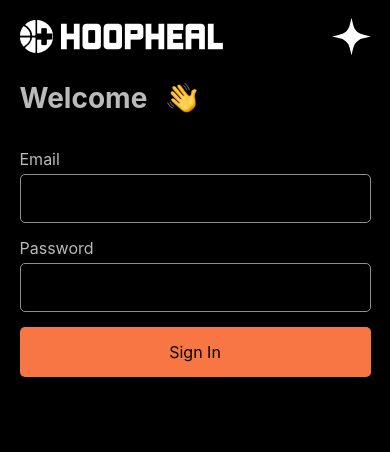
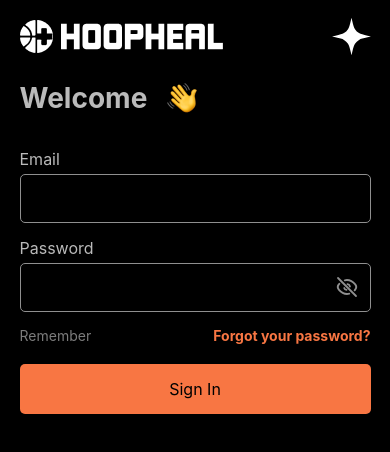
Before and after one commit to TalJa1/HoopHeal, a React Native app: screen /SignIn2 in a window 390 px wide. Shown: the top 452 px of the page. Built offline with nearby package versions, Linux system fonts and the light colour scheme.

Commit message:
Add password visibility toggle and blind password icon to SignIn2 screen

```diff
--- a/assets/svgIcon.tsx
+++ b/assets/svgIcon.tsx
@@ -7,6 +7,15 @@ import {SvgXml} from 'react-native-svg';
 
 export const test = (w?: any, h?: any, color?: any) => {
   const xml = ``;
+
+  return <SvgXml xml={xml} width={w} height={h} />;
+};
+
+export const blindPassIcon = (w?: any, h?: any, color?: any) => {
+  const xml = `<svg width="20" height="20" viewBox="0 0 20 20" fill="none" xmlns="http://www.w3.org/2000/svg">
+<path d="M8.13666 4.41265C8.72197 4.25604 9.34355 4.16667 9.99994 4.16667C13.1311 4.16667 15.4699 6.20033 16.8605 7.86612C17.9039 9.11613 17.9038 10.8841 16.8603 12.1341C16.7004 12.3256 16.528 12.522 16.3433 12.7196M10.4166 7.53457C11.4635 7.7102 12.2898 8.53646 12.4654 9.58333M2.49996 2.5L17.5 17.5M9.5833 12.4654C8.67982 12.3139 7.94066 11.6777 7.64222 10.8333M3.62425 7.31518C3.45174 7.50103 3.29014 7.68562 3.13964 7.86589C2.09614 9.11588 2.09598 10.8839 3.13945 12.1339C4.52999 13.7997 6.86882 15.8333 9.99998 15.8333C10.6684 15.8333 11.3007 15.7407 11.8953 15.5787" stroke="#8F8F8F" stroke-width="1.5" stroke-linecap="round" stroke-linejoin="round"/>
+</svg>
+`;
 
   return <SvgXml xml={xml} width={w} height={h} />;
 };
--- a/services/typeProps.ts
+++ b/services/typeProps.ts
@@ -37,4 +37,7 @@ export interface InputFieldProps {
   value: string;
   onChangeText: (text: string) => void;
   secureTextEntry?: boolean;
+  showPasswordToggle?: boolean;
+  onTogglePasswordVisibility?: () => void;
+  isPasswordVisible?: boolean;
 }
--- a/views/login/SignIn2.tsx
+++ b/views/login/SignIn2.tsx
@@ -11,17 +11,21 @@ import {
 import React, {useState} from 'react';
 import {containerStyle, vh, vw} from '../../services/styleProps';
 import {SafeAreaView} from 'react-native-safe-area-context';
-import {signInStarIcon} from '../../assets/svgIcon';
+import {blindPassIcon, signInStarIcon} from '../../assets/svgIcon';
 import {InputFieldProps} from '../../services/typeProps';
 
 const SignIn2 = () => {
   const [email, setEmail] = useState('');
   const [password, setPassword] = useState('');
+  const [isPasswordVisible, setIsPasswordVisible] = useState(false);
+
+  const handleTogglePasswordVisibility = () => {
+    setIsPasswordVisible(!isPasswordVisible);
+  };
 
   const handleSubmit = () => {
     console.log('Email:', email);
     console.log('Password:', password);
-    // Add your submit logic here
   };
   return (
     <SafeAreaView style={styles.container}>
@@ -35,7 +39,16 @@ const SignIn2 = () => {
               value={password}
               onChangeText={setPassword}
               secureTextEntry
+              showPasswordToggle
+              onTogglePasswordVisibility={handleTogglePasswordVisibility}
+              isPasswordVisible={isPasswordVisible}
             />
+            <View style={styles.rememberForgotContainer}>
+              <Text style={styles.rememberText}>Remember</Text>
+              <TouchableOpacity>
+                <Text style={styles.forgotText}>Forgot your password?</Text>
+              </TouchableOpacity>
+            </View>
             <TouchableOpacity style={styles.submitBtn} onPress={handleSubmit}>
               <Text style={styles.submitTxt}>Sign In</Text>
             </TouchableOpacity>
@@ -66,16 +79,28 @@ const InputField: React.FC<InputFieldProps> = ({
   value,
   onChangeText,
   secureTextEntry = false,
+  showPasswordToggle = false,
+  onTogglePasswordVisibility,
+  isPasswordVisible,
 }) => {
   return (
     <View style={styles.inputContainer}>
       <Text style={styles.label}>{label}</Text>
-      <TextInput
-        style={styles.input}
-        value={value}
-        onChangeText={onChangeText}
-        secureTextEntry={secureTextEntry}
-      />
+      <View style={styles.inputWrapper}>
+        <TextInput
+          style={[styles.input, label === 'Password' && {paddingRight: vw(20)}]}
+          value={value}
+          onChangeText={onChangeText}
+          secureTextEntry={secureTextEntry && !isPasswordVisible}
+        />
+        {showPasswordToggle && (
+          <TouchableOpacity
+            onPress={onTogglePasswordVisibility}
+            style={styles.blindBtn}>
+            {blindPassIcon(24, 24, '#8F8F8F')}
+          </TouchableOpacity>
+        )}
+      </View>
     </View>
   );
 };
@@ -123,6 +148,12 @@ const styles = StyleSheet.create({
     borderRadius: 5,
     paddingHorizontal: vw(3),
     color: '#BABABA',
+    width: '100%',
+  },
+  inputWrapper: {
+    flexDirection: 'row',
+    justifyContent: 'space-between',
+    alignItems: 'center',
   },
   submitBtn: {
     backgroundColor: '#F87643',
@@ -134,4 +165,25 @@ const styles = StyleSheet.create({
     color: 'black',
     fontSize: 16,
   },
+  rememberForgotContainer: {
+    flexDirection: 'row',
+    justifyContent: 'space-between',
+    alignItems: 'center',
+    marginBottom: 20,
+  },
+  rememberText: {
+    fontSize: 14,
+    color: '#7C7C7C',
+  },
+  forgotText: {
+    fontSize: 14,
+    color: '#F87643',
+    fontWeight: 'bold',
+  },
+  blindBtn: {
+    justifyContent: 'center',
+    alignItems: 'center',
+    position: 'absolute',
+    right: vw(3),
+  },
 });
```
